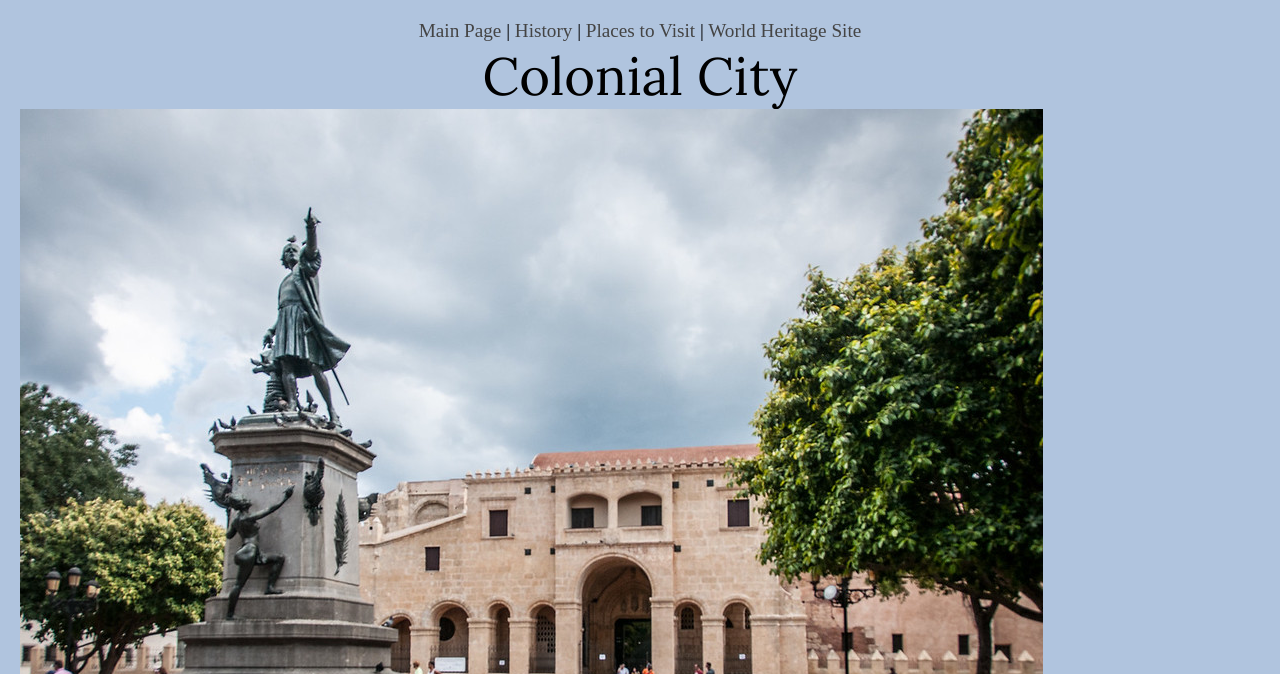
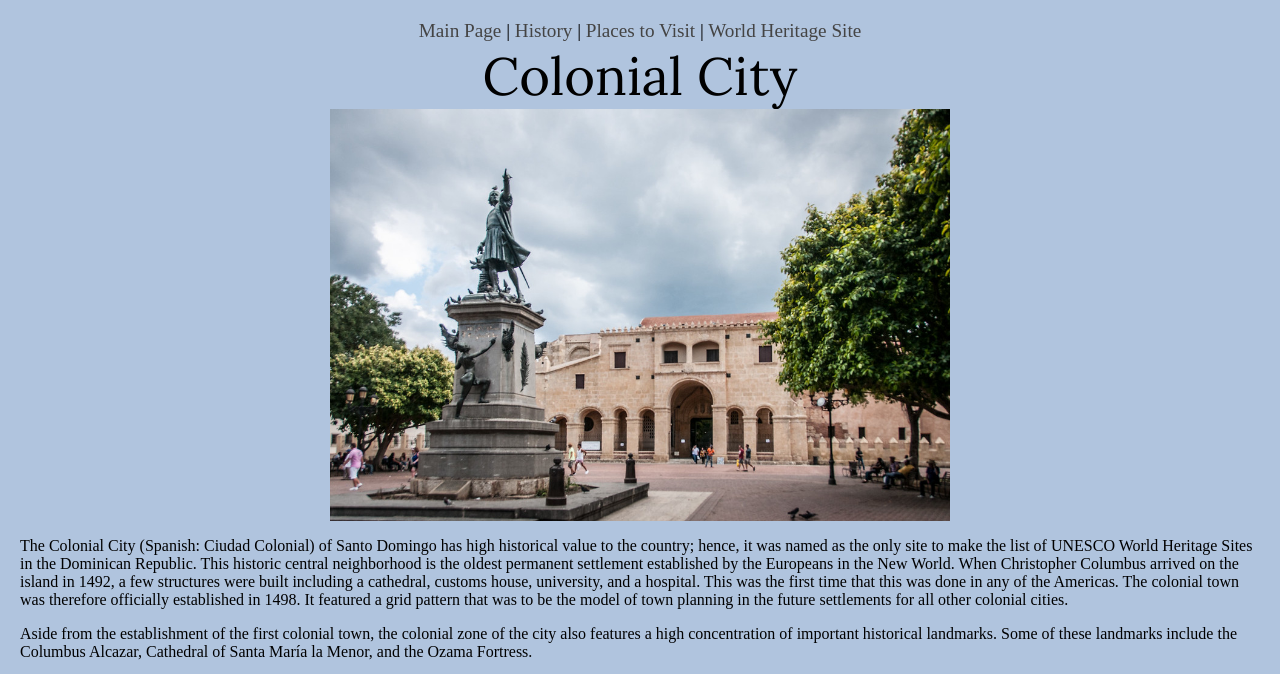
Before and after one commit to nero46/dominicanrepublic, a plain HTML site: page colonialcity.html in a window 1280 px wide. Shown: the top 674 px of the page. Drawn offline with Linux system fonts and the light colour scheme.

Commit message:
second try

```diff
--- a/colonialcity.html
+++ b/colonialcity.html
@@ -17,7 +17,7 @@
         </header>
 
         <section>
-            <img id='#colonialcity' src="images/colonialcity.jpg">
+            <img id='colonialcity' src="images/colonialcity.jpg">
             <p>The Colonial City (Spanish: Ciudad Colonial) of Santo Domingo has high historical value to the country; hence, it was named as the only site to make the list of UNESCO World Heritage
             Sites in the Dominican Republic. This historic central neighborhood is the oldest permanent settlement established by the Europeans in the New World. When Christopher Columbus
             arrived on the island in 1492, a few structures were built including a cathedral, customs house, university, and a hospital. This was the first time that this was done in any
--- a/css/style.css
+++ b/css/style.css
@@ -81,9 +81,8 @@ p {
 /* Styling for the image in Colonial City page */
 #colonialcity {
 	display: block;
-    margin-left: auto;
-    margin-right: auto;
-    width: 5%;
+    width: 50%;
+    margin:auto;
 }
 /* Styling for the footer */
 #footer {
```
